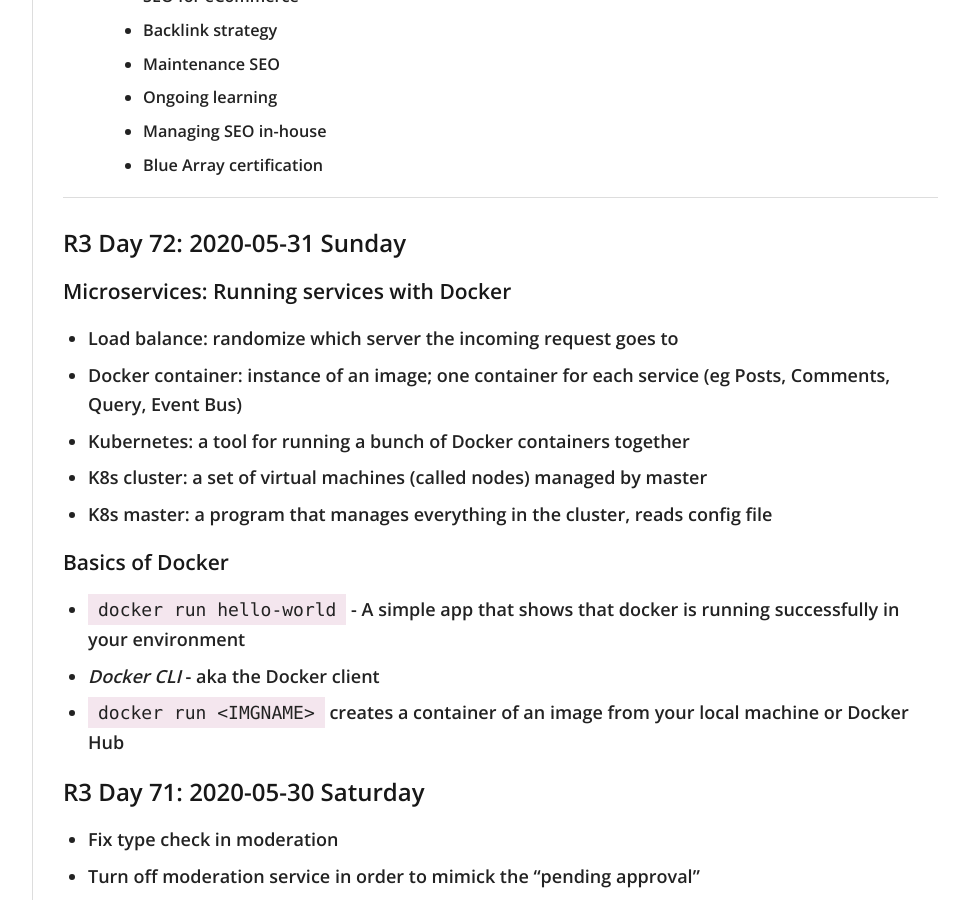
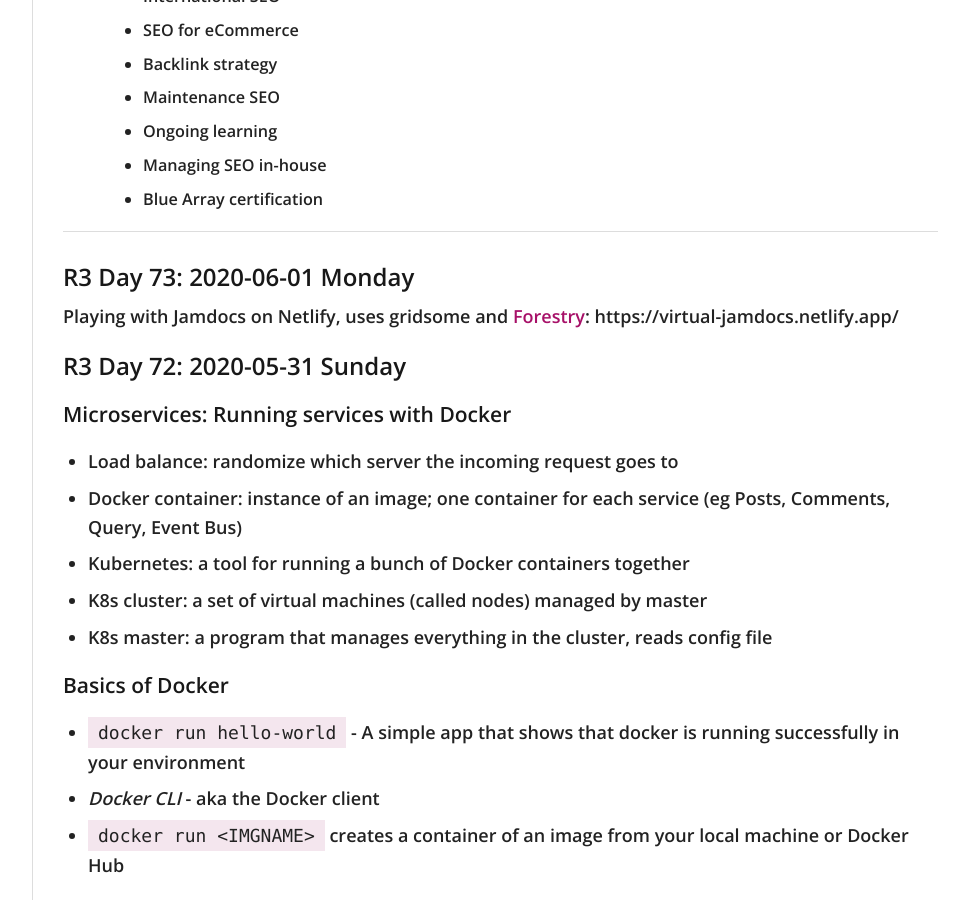
Before and after one commit to virtual/100daysofcode, a Jekyll site: the page built from index.md, in a window 1280 px wide and 900 px high, scrolled down 3934 px. Shown: the whole window, without its empty margins (272-1241 px from the left). Built offline with Jekyll 4.4.1, drawn with Linux system fonts in a browser that asks for light colours; nearby versions of some CDN libraries; our own code applies the rules of GitHub Pages for plain Markdown files; some of the changed text lies outside the part shown.

Commit message:
netlify jamdocs

```diff
--- a/index.md
+++ b/index.md
@@ -91,6 +91,7 @@
 - Other projects/APIs
   - Day 64: Test ESPN APi
   - Day 68: Sendgrid handlebars email templates
+  - Day 73: Netlify Jamdocs
 - Animations / manipulations with SVG
 - Create a game with an isometric view
 - Create a virtual pet site
@@ -124,6 +125,11 @@
   - Blue Array certification
 
 ---
+
+## R3 Day 73: 2020-06-01 Monday
+
+Playing with Jamdocs on Netlify, uses gridsome and [Forestry](https://forestry.io/docs/quickstart/tour/):
+https://virtual-jamdocs.netlify.app/
 
 ## R3 Day 72: 2020-05-31 Sunday
 
```
